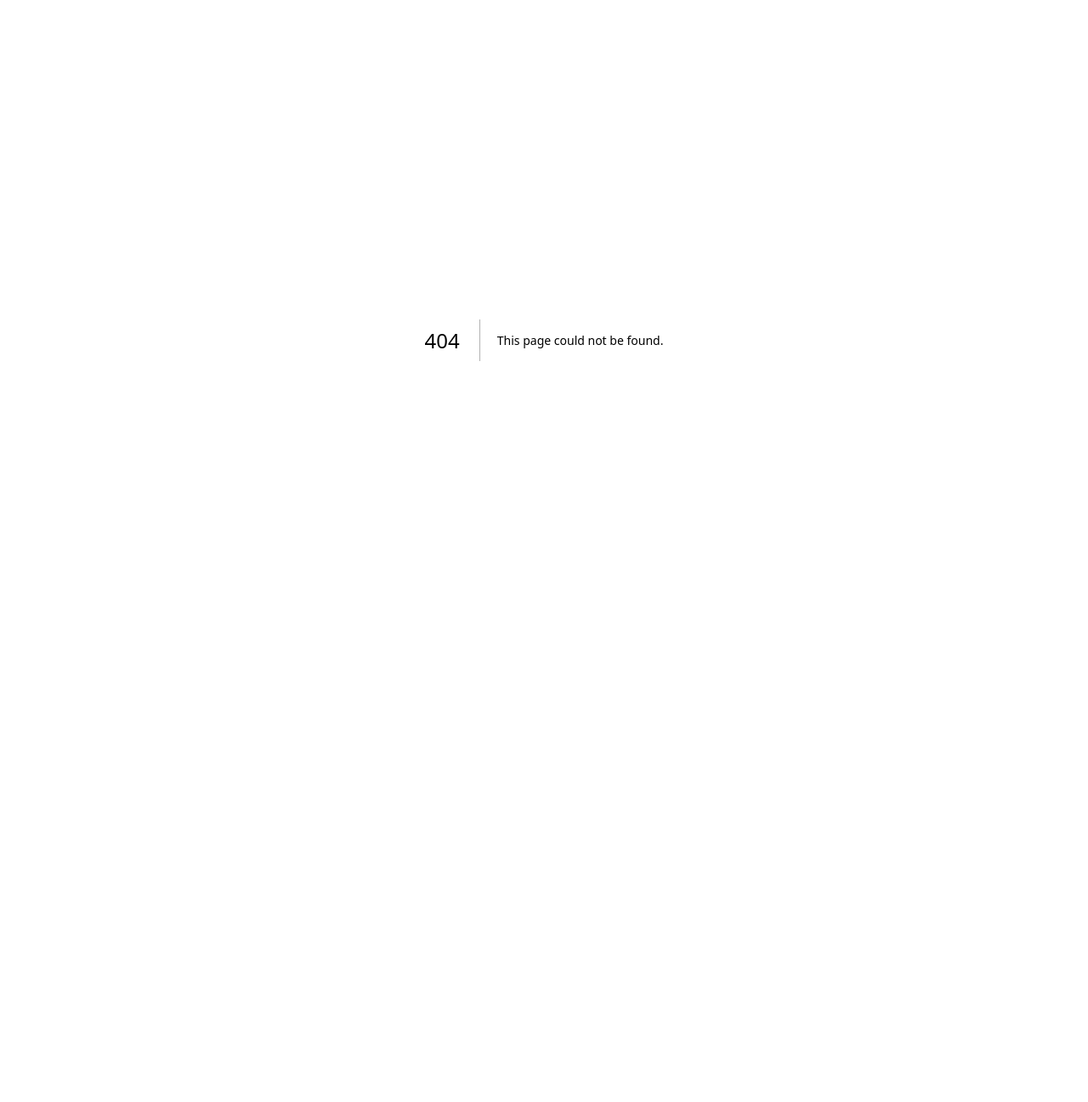
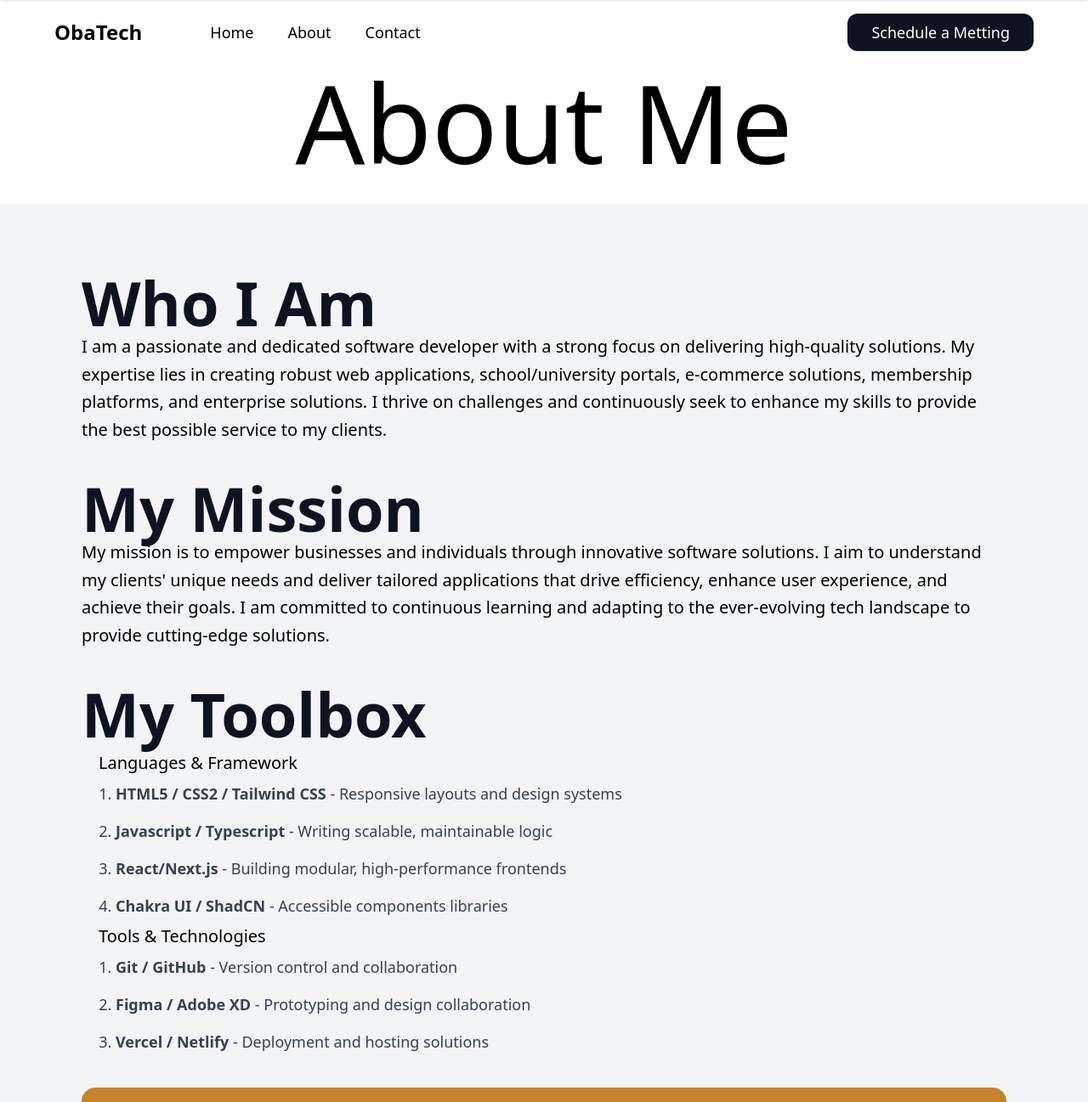
Before and after one commit to mbachibueze/chibueze, a Next.js app: page /about in a window 1280 px wide. Before the commit this address had no page. Shown: the top 1297 px of the page at 85% size. Before the commit the page ends 800 px from the top, so only its background shows below. Built offline with nearby package versions, Linux system fonts and the light colour scheme.

Commit message:
Add GitHub link to ContactUs and restructure Footer for social links

```diff
--- /dev/null
+++ b/src/app/about/page.tsx
@@ -0,0 +1,80 @@
+import Footer from '@/components/ui/footer'
+import Navbar from '@/components/ui/navbar'
+import ScrollToTop from '@/components/ui/scrollToTop'
+import React from 'react'
+
+const About = () => {
+  return (
+    <div >
+      <Navbar/>
+      <ScrollToTop/>
+      <section className=' py-20 h-[30vh] grid place-items-center mx-auto'>
+        <div className=' '>
+          <h1 className='font-medium lg:text-9xl md:text-7xl sm:text-6xl text-4xl text-center'>About Me</h1>
+        </div>
+      </section>
+      <section className='bg-gray-100 py-20 '>
+
+        <div className='lg:w-[85%] w-[90%] m-auto flex flex-col gap-10'>
+
+          {/* Who I am */}
+          <div>
+            <h1 className='text-4xl lg:text-7xl md:text-5xl text-left text-[#0d1321] font-semibold'>Who I Am</h1>
+            <p className='text-lg lg:text-xl leading-relaxed'>
+              I am a passionate and dedicated software developer with a strong focus on delivering high-quality solutions. My expertise lies in creating robust web applications, school/university portals, e-commerce solutions, membership platforms, and enterprise solutions. I thrive on challenges and continuously seek to enhance my skills to provide the best possible service to my clients.
+            </p>
+          </div>
+
+          {/* Mission */}
+          <div>
+            <h1 className='text-4xl lg:text-7xl md:text-5xl text-left text-[#0d1321] font-semibold'>My Mission</h1>
+            <p className='text-lg lg:text-xl leading-relaxed'>
+              My mission is to empower businesses and individuals through innovative software solutions. I aim to understand my clients' unique needs and deliver tailored applications that drive efficiency, enhance user experience, and achieve their goals. I am committed to continuous learning and adapting to the ever-evolving tech landscape to provide cutting-edge solutions.
+            </p>
+          </div>
+
+          {/* Tools */}
+          <div>
+            <h1 className='text-4xl lg:text-7xl md:text-5xl text-left text-[#0d1321] font-semibold'>My Toolbox</h1>
+            <div className='flex flex-col gap-2 mt-2 pl-5'>
+              <h2 className='font-medium under text-xl'>Languages & Framework</h2>
+              <ul className='text-gray-700 flex flex-col gap-4 lg:text-lg sm:text-base text-xs list-decimal pl-5'>
+                <li><b>HTML5 / CSS2 / Tailwind CSS</b> - Responsive layouts and design systems</li>
+                <li><b>Javascript / Typescript</b> - Writing scalable, maintainable logic</li>
+                <li><b>React/Next.js</b> - Building modular, high-performance frontends</li>
+                <li><b>Chakra UI / ShadCN</b> - Accessible components libraries</li>
+              </ul>
+            </div>
+
+            <div className='flex flex-col gap-2 mt-2 pl-5'>
+              <h2 className='font-medium under text-xl'>Tools & Technologies</h2>
+              <ul className='text-gray-700 flex flex-col gap-4 lg:text-lg sm:text-base text-xs list-decimal pl-5'>
+                <li><b>Git / GitHub</b> - Version control and collaboration</li>
+                <li><b>Figma / Adobe XD</b> - Prototyping and design collaboration</li>
+                <li><b>Vercel / Netlify</b> - Deployment and hosting solutions</li>
+              </ul>
+            </div>
+          </div>
+
+          {/* Let's Collaborate */}
+          <div className='bg-[#c5832b] text-white p-10 rounded-2xl'>
+            <h1 className='text-4xl lg:text-7xl md:text-5xl text-left font-semibold'>Let's Collaborate</h1>
+            <p className='text-lg lg:text-xl leading-relaxed mt-3 text-gray-300'>
+              I am always open to new opportunities and collaborations. Whether you have a project in mind or just want to connect, feel free to reach out. Let's work together to create something amazing!
+            </p>
+
+            <div className='mt-5 ml-auto w-[100%] grid'>
+              <a href="https://www.linkedin.com/in/mba-chibueze-8118a9252" className='p-3 rounded lg:place-items-end md:place-items-center  ml-auto text-right bg-[#0d1321] text-white text-xl w-fit'>Connect on LinkedIn</a>
+            </div>
+
+          </div>
+        </div>
+
+      </section>
+
+      <Footer/>
+    </div>
+  )
+}
+
+export default About
--- a/src/app/contact/page.tsx
+++ b/src/app/contact/page.tsx
@@ -6,7 +6,7 @@ import Navbar from '@/components/ui/navbar'
 import Footer from '@/components/ui/footer'
 import toast from "react-hot-toast";
 import ScrollToTop from '@/components/ui/scrollToTop'
-import { FaTwitter, FaWhatsapp,FaLinkedin, FaChevronDown } from "react-icons/fa";
+import { FaTwitter, FaGithub, FaWhatsapp,FaLinkedin, FaChevronDown } from "react-icons/fa";
 import Link from 'next/link'
 
 
@@ -76,6 +76,7 @@ const ContactUs = () => {
               <Link href="https://www.linkedin.com/in/mba-chibueze-8118a9252" className='p-3 rounded bg-[#c5832b] text-[#0d1321] text-xl w-fit'><FaLinkedin /></Link>
               <Link href="https://twitter.com/mba_chibuezez" className='p-3 rounded bg-[#c5832b] text-[#0d1321] text-xl w-fit'><FaTwitter /></Link>
               <Link href="https://wa.me/+2347012108363" className='p-3 rounded bg-[#c5832b] text-[#0d1321] text-xl w-fit'><FaWhatsapp /></Link>
+              <Link href="https://github.com/mbachibueze" className='p-3 rounded bg-[#c5832b] text-[#0d1321] text-xl w-fit'><FaGithub /></Link>
             </div>
 
             <img src="/contact.webp" alt="About Us" className='w-[100%] h-[100%] object-fit rounded-t-xl' />
--- a/src/components/ui/footer.tsx
+++ b/src/components/ui/footer.tsx
@@ -57,6 +57,16 @@ const Footer = () => {
             </div>
 
             <div className='flex flex-col gap-4'>
+              <h5 className='font-semibold text-white'>Social</h5>
+              <ul className='text-gray-500 flex flex-col gap-4 lg:text-lg sm:text-base text-xs'>
+                <Link href='https://github.com/mbachibueze'>GitHub</Link>
+                <Link href='https://www.linkedin.com/in/mba-chibueze-8118a9252'>LinkedIn</Link>
+                <Link href='https://twitter.com/mba_chibuezez'>Twitter</Link>
+                <Link href='https://wa.me/+2347012108363'>Whatsapp</Link>
+              </ul>
+            </div>
+
+            <div className='flex flex-col gap-4'>
               <h5 className='font-semibold text-white'>Me</h5>
               <ul className='text-gray-500 flex flex-col gap-4 lg:text-lg sm:text-base text-xs'>
                 <Link href='/about'>
@@ -69,15 +79,7 @@ const Footer = () => {
             </div>
 
 
-            <div className='flex flex-col gap-4'>
-              <h5 className='font-semibold text-white'>Social</h5>
-              <ul className='text-gray-500 flex flex-col gap-4 lg:text-lg sm:text-base text-xs'>
-                <Link href='https://github.com/mbachibueze'>GitHub</Link>
-                <Link href='https://www.linkedin.com/in/mba-chibueze-8118a9252'>LinkedIn</Link>
-                <Link href='https://twitter.com/mba_chibuezez'>Twitter</Link>
-                <Link href='https://wa.me/+2347012108363'>Whatsapp</Link>
-              </ul>
-            </div>
+
 
           </div>
         </div>
```
